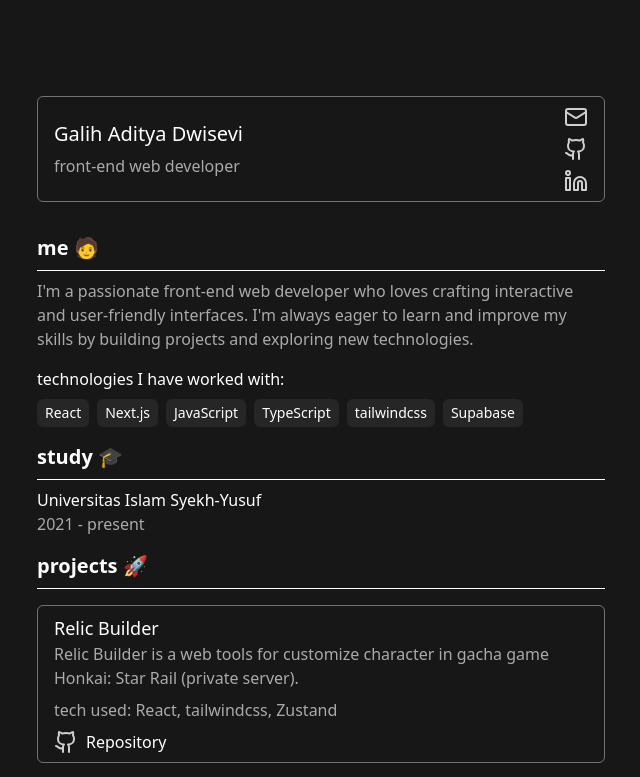
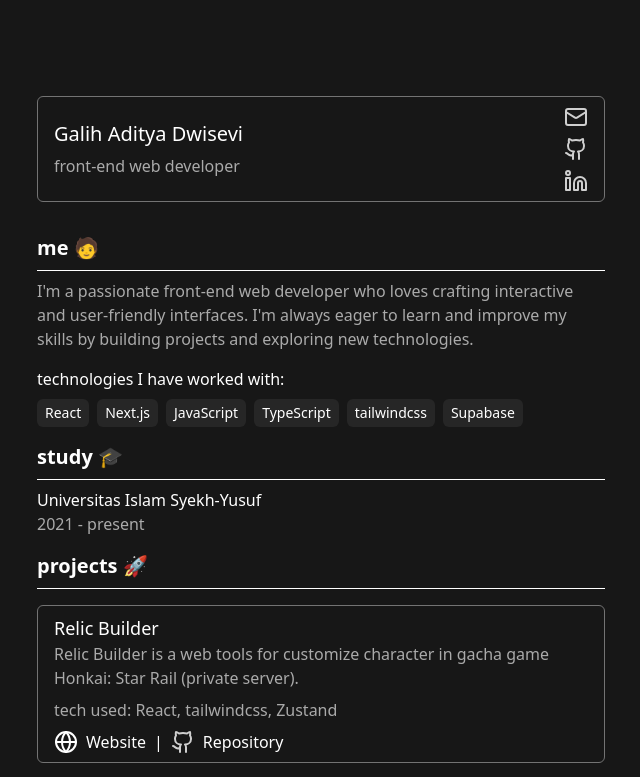
Before and after one commit to samsulpanjul/personal-website, a React (Vite) app: page / in a window 1280 px wide. Shown: the top 777 px of the page, without its empty margins (319-959 px from the left). Built offline with nearby package versions, Linux system fonts and the light colour scheme.

Commit message:
feat: add website url button in projects card

```diff
--- a/src/App.tsx
+++ b/src/App.tsx
@@ -4,6 +4,7 @@ import tech from "./data/tech.json"
 import GitHubLogo from "./components/icons/GitHubLogo"
 import Mail from "./components/icons/Mail"
 import LinkedInLogo from "./components/icons/LinkedInLogo"
+import Globe from "./components/icons/Globe"
 
 function App() {
   return (
@@ -76,11 +77,21 @@ function App() {
               <p className="text-secondary mt-2">tech used: {project.tech.join(", ")}</p>
               <div className="flex gap-2 mt-2">
                 <a
+                  href={project.website}
+                  target="_blank"
+                  className="hover:underline flex gap-2"
+                >
+                  <Globe />
+                  <span>Website</span>
+                </a>
+                |
+                <a
                   href={project.repo}
                   target="_blank"
                   className="hover:underline flex gap-2"
                 >
-                  <GitHubLogo /> <span>Repository</span>
+                  <GitHubLogo />
+                  <span>Repository</span>
                 </a>
               </div>
             </div>
--- /dev/null
+++ b/src/components/icons/Globe.tsx
@@ -0,0 +1,23 @@
+export default function Globe() {
+  return (
+    <svg
+      xmlns="http://www.w3.org/2000/svg"
+      width="24"
+      height="24"
+      viewBox="0 0 24 24"
+      fill="none"
+      stroke="currentColor"
+      stroke-width="2"
+      stroke-linecap="round"
+      stroke-linejoin="round"
+    >
+      <circle
+        cx="12"
+        cy="12"
+        r="10"
+      />
+      <path d="M12 2a14.5 14.5 0 0 0 0 20 14.5 14.5 0 0 0 0-20" />
+      <path d="M2 12h20" />
+    </svg>
+  )
+}
```
